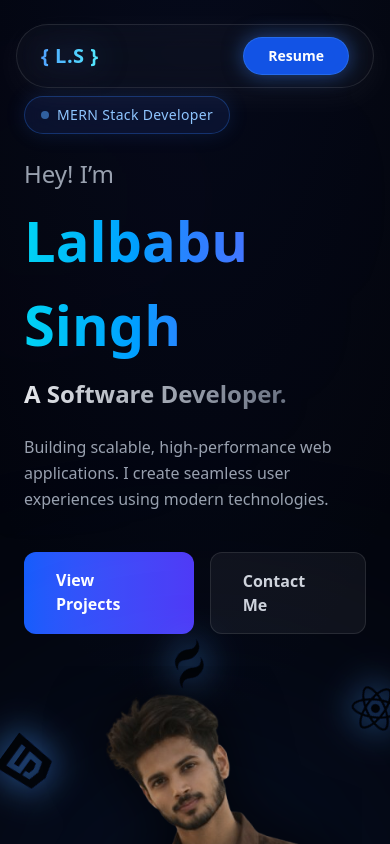
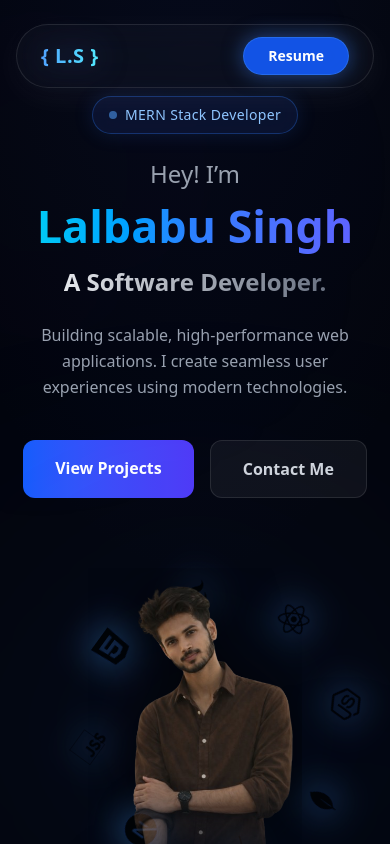
Before and after one commit to Lalbabu-Coder/Portfolio2026, a Next.js app: page / in a window 390 px wide. Shown: the top 844 px of the page. Built offline with nearby package versions, Linux system fonts and the light colour scheme.

Commit message:
responsive orbit update

```diff
--- a/components/Hero.tsx
+++ b/components/Hero.tsx
@@ -18,21 +18,21 @@ export default function Hero() {
   const [paused, setPaused] = useState(false);
 
   return (
-    <section className="relative min-h-screen flex items-center px-6 md:px-24 overflow-hidden bg-[#03050d] bg-[radial-gradient(ellipse_80%_80%_at_50%_-20%,rgba(28,49,119,0.15),rgba(255,255,255,0))]">
+    <section className="relative min-h-screen flex items-center px-4 sm:px-6 md:px-24 overflow-hidden bg-[#03050d] bg-[radial-gradient(ellipse_80%_80%_at_50%_-20%,rgba(28,49,119,0.15),rgba(255,255,255,0))]">
 
       {/* Background Glow */}
       <div className="absolute left-[-10%] top-[10%] w-[40vw] h-[40vw] bg-indigo-600/10 blur-[150px] rounded-full pointer-events-none z-0"></div>
       <div className="absolute right-[-5%] bottom-[-10%] w-[35vw] h-[35vw] bg-cyan-600/10 blur-[150px] rounded-full pointer-events-none z-0"></div>
 
-      <div className="grid md:grid-cols-2 w-full max-w-7xl mx-auto items-center gap-8 md:gap-12 relative z-20 pt-24 pb-12">
+      <div className="grid md:grid-cols-2 w-full max-w-7xl mx-auto items-center gap-10 md:gap-12 relative z-20 pt-24 pb-12">
 
         {/* LEFT */}
-        <div className="relative">
+        <div className="relative text-center md:text-left">
           <motion.div
             initial={{ opacity: 0, scale: 0.8 }}
             animate={{ opacity: 1, scale: 1 }}
             transition={{ duration: 0.5 }}
-            className="inline-flex items-center gap-2 mb-6 md:mb-8 px-4 py-2 rounded-full bg-blue-950/40 border border-blue-500/30 backdrop-blur-md shadow-[0_0_20px_rgba(59,130,246,0.15)]"
+            className="inline-flex items-center gap-2 mb-6 px-4 py-2 rounded-full bg-blue-950/40 border border-blue-500/30 backdrop-blur-md shadow-[0_0_20px_rgba(59,130,246,0.15)]"
           >
             <span className="w-2 h-2 rounded-full bg-blue-400 animate-pulse"></span>
             <span className="text-sm font-medium text-blue-300 tracking-wide">
@@ -49,7 +49,7 @@ export default function Hero() {
               Hey! I’m
             </span>
 
-            <span className="text-[3.5rem] sm:text-6xl md:text-[5.5rem] font-extrabold text-transparent bg-clip-text bg-gradient-to-r from-cyan-400 via-blue-500 to-indigo-500 block mb-3">
+            <span className="text-[2.8rem] sm:text-5xl md:text-[5.5rem] font-extrabold text-transparent bg-clip-text bg-gradient-to-r from-cyan-400 via-blue-500 to-indigo-500 block mb-3 leading-tight">
               Lalbabu Singh
             </span>
 
@@ -62,13 +62,13 @@ export default function Hero() {
             initial={{ opacity: 0 }}
             animate={{ opacity: 1 }}
             transition={{ duration: 0.8, delay: 0.3 }}
-            className="text-gray-400 mt-6 max-w-xl text-base md:text-lg leading-relaxed"
+            className="text-gray-400 mt-6 max-w-xl text-base md:text-lg leading-relaxed mx-auto md:mx-0"
           >
             Building scalable, high-performance web applications.
             I create seamless user experiences using modern technologies.
           </motion.p>
 
-          <div className="flex gap-4 mt-10">
+          <div className="flex flex-wrap justify-center md:justify-start gap-4 mt-10">
             <a
               href="#projects"
               className="rounded-xl bg-gradient-to-r from-blue-600 to-indigo-600 px-8 py-4 font-semibold text-white hover:scale-105 transition"
@@ -86,7 +86,7 @@ export default function Hero() {
         </div>
 
         {/* RIGHT */}
-        <div className="relative flex justify-center items-center h-[500px] md:h-[600px]">
+        <div className="relative flex justify-center items-center h-[380px] sm:h-[450px] md:h-[600px]">
 
           {/* Orbit */}
           <motion.div
@@ -96,7 +96,7 @@ export default function Hero() {
               ease: "linear",
               repeat: Infinity,
             }}
-            className="absolute w-[550px] h-[550px]"
+            className="absolute w-[320px] h-[320px] sm:w-[420px] sm:h-[420px] md:w-[550px] md:h-[550px]"
           >
             {techStack.map((icon, index) => {
               const angle = (360 / techStack.length) * index;
@@ -106,7 +106,7 @@ export default function Hero() {
                   key={index}
                   className="absolute top-1/2 left-1/2"
                   style={{
-                    transform: `rotate(${angle}deg) translate(250px) rotate(-${angle}deg)`,
+                    transform: `rotate(${angle}deg) translate(clamp(130px,18vw,250px)) rotate(-${angle}deg)`,
                     transformOrigin: "center",
                   }}
                 >
@@ -116,7 +116,7 @@ export default function Hero() {
                     onMouseEnter={() => setPaused(true)}
                     onMouseLeave={() => setPaused(false)}
                     onClick={() => setPaused(!paused)}
-                    className="w-12 h-12 cursor-pointer transition hover:scale-125"
+                    className="w-8 h-8 sm:w-10 sm:h-10 md:w-12 md:h-12 cursor-pointer transition hover:scale-125"
                     style={{
                       filter:
                         "drop-shadow(0 0 18px rgba(59,130,246,0.9)) brightness(1.2)",
@@ -128,13 +128,13 @@ export default function Hero() {
           </motion.div>
 
           {/* Glow */}
-          <div className="absolute w-[320px] h-[320px] bg-blue-500/20 blur-[140px] rounded-full"></div>
+          <div className="absolute w-[220px] h-[220px] sm:w-[280px] sm:h-[280px] md:w-[320px] md:h-[320px] bg-blue-500/20 blur-[140px] rounded-full"></div>
 
           {/* Image */}
           <img
             src="/picc.png"
             alt="Lalbabu Singh"
-            className="relative z-10 h-full w-auto object-contain drop-shadow-[0_0_30px_rgba(0,0,0,0.7)]"
+            className="relative z-10 h-[320px] sm:h-[400px] md:h-full w-auto object-contain drop-shadow-[0_0_30px_rgba(0,0,0,0.7)]"
             style={{
               maskImage:
                 "linear-gradient(to bottom, rgba(0,0,0,1) 65%, rgba(0,0,0,0) 100%)",
```
